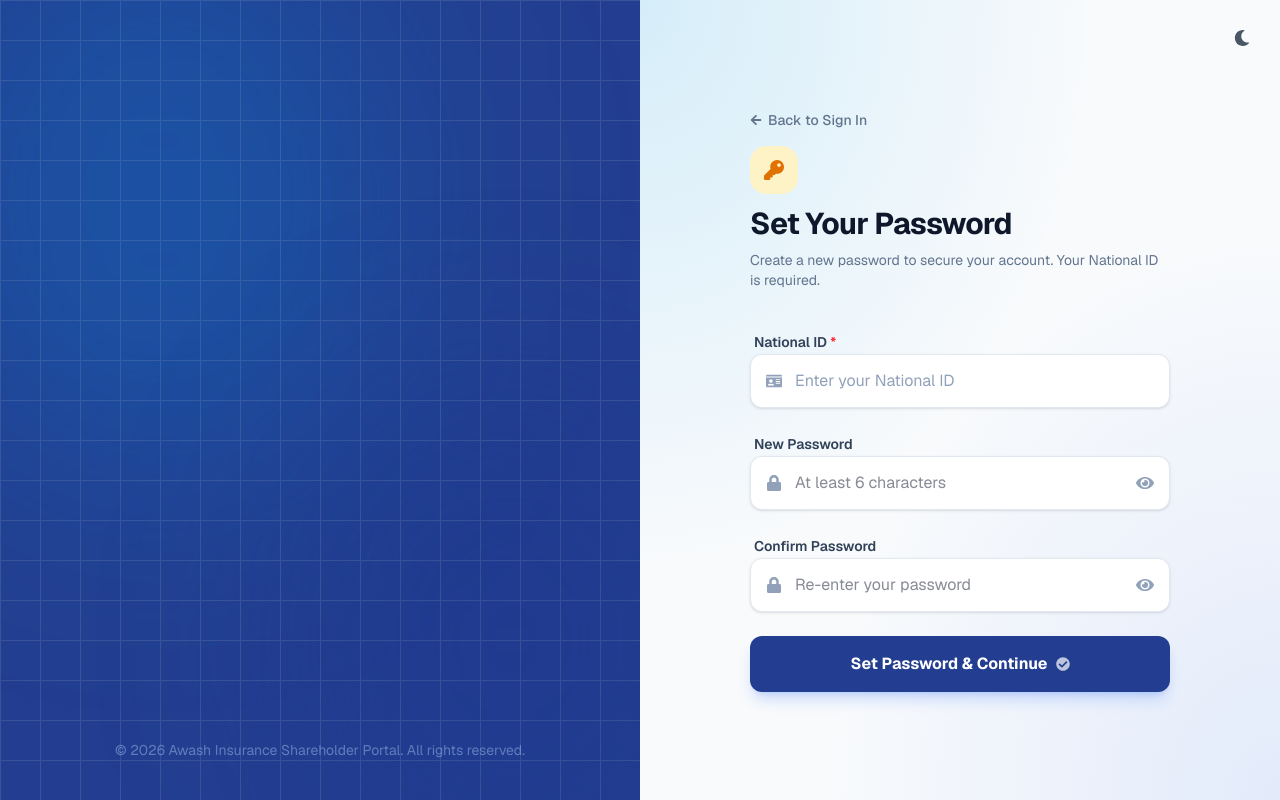
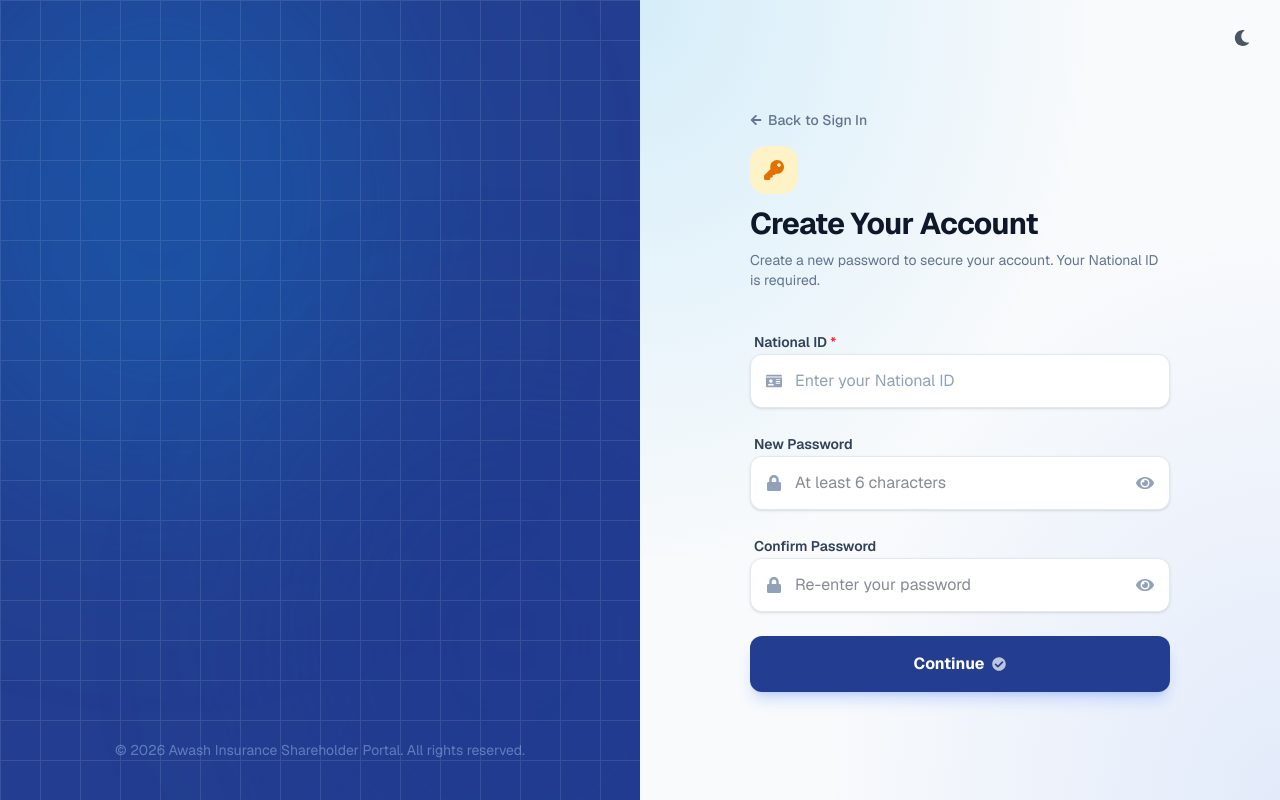
Before and after one commit to Fraol0411/Shareholder_nextjs, a Next.js app: page /login in a window 1280 px wide. Both pictures are taken after a click on the button "Enroll Now!". Built offline with nearby package versions, Linux system fonts and the light colour scheme.

Commit message:
correction

```diff
--- a/src/app/devidenddetail/page.js
+++ b/src/app/devidenddetail/page.js
@@ -333,6 +333,7 @@ function MetricCard({ label, value, icon: Icon, accent = 'blue', showCurrency =
 
 /* ── Profile Info Card ── */
 function ProfileCard({ record }) {
+  const { t } = useTranslation();
   const fields = [
     { icon: FaHashtag,      label: 'Registration No', value: record.reg_no },
     { icon: FaBuilding,     label: 'SIF No',          value: record.sif_no },
@@ -348,7 +349,7 @@ function ProfileCard({ record }) {
         <div className="p-1.5 bg-gray-100 rounded-lg text-gray-600 dark:bg-slate-700 dark:text-gray-300">
           <FaUser className="w-3.5 h-3.5" />
         </div>
-        <h3 className="text-sm sm:text-base font-bold text-gray-800 dark:text-gray-100">Shareholder Profile</h3>
+        <h3 className="text-sm sm:text-base font-bold text-gray-800 dark:text-gray-100">{t('profile.header')}</h3>
       </div>
       <div className="px-4 py-4 sm:p-5 grid grid-cols-2 sm:grid-cols-3 gap-x-4 gap-y-4 sm:gap-x-8 sm:gap-y-5">
         {fields.map(({ icon: Icon, label, value }) => (
--- a/src/app/login/page.js
+++ b/src/app/login/page.js
@@ -364,7 +364,7 @@ export default function LoginPage() {
                     <div className="mb-3 flex h-12 w-12 items-center justify-center rounded-2xl bg-amber-100 dark:bg-amber-900/40">
                       <FaKey className="text-xl text-amber-600 dark:text-amber-400" />
                     </div>
-                    <h2 className="text-2xl font-bold tracking-tight text-slate-900 dark:text-slate-100 sm:text-3xl">Set Your Password</h2>
+                    <h2 className="text-2xl font-bold tracking-tight text-slate-900 dark:text-slate-100 sm:text-3xl">Create Your Account</h2>
                     <p className="mt-1.5 text-sm text-slate-500 dark:text-slate-400 sm:mt-2">
                       Create a new password to secure your account. Your National ID is required.
                     </p>
@@ -466,7 +466,7 @@ export default function LoginPage() {
                         <div className="h-5 w-5 animate-spin rounded-full border-2 border-white/30 border-t-white" />
                       ) : (
                         <div className="flex items-center gap-2">
-                          <span>Set Password & Continue</span>
+                          <span>Continue</span>
                           <FaCheckCircle className="text-sm opacity-70" />
                         </div>
                       )}
--- a/src/locales/am.json
+++ b/src/locales/am.json
@@ -9,6 +9,7 @@
   "nav.logout": "ውጣ",
   "nav.openMenu": "ዋና ምናሌን ክፈት",
   "profile.title": "መገለጫ",
+  "profile.header": "የባለአክሲዮን መገለጫ",
   "profile.subtitle": "በመለያዎ ክፍለ ጊዜ የተቀመጠውን መረጃ ይመልከቱ።",
   "profile.name": "ሙሉ ስም",
   "profile.username": "የተጠቃሚ ስም",
@@ -80,7 +81,7 @@
   "home.investmentDecision": "የኢንቨስትመንት ውሳኔ",
   "home.investmentDecisionDescription": "የአሁኑን ድርሻዎን ወደ ካፒታል ማዞር ወይም መውሰድ ይምረጡ።",
   "home.action": "ተግባር",
-  "home.submissionHistory": "የማስገባት ታሪክ",
+  "home.submissionHistory": "የድርሻ ውሳኔዎች ታሪክ",
   "home.submissionHistoryDescription": "ያለፉ ውሳኔዎችዎን እና የአሁኑን የማጽደቅ ሁኔታ ይመልከቱ።",
   "home.records": "መዝገቦች",
   "home.staffOperations": "የሰራተኛ ስራዎች",
--- a/src/locales/en.json
+++ b/src/locales/en.json
@@ -9,6 +9,7 @@
   "nav.logout": "Logout",
   "nav.openMenu": "Open main menu",
   "profile.title": "Profile",
+  "profile.header": "Shareholder Profile",
   "profile.subtitle": "View the information saved in your account session.",
   "profile.name": "Full name",
   "profile.username": "Username",
--- a/src/locales/om.json
+++ b/src/locales/om.json
@@ -9,6 +9,7 @@
   "nav.logout": "Ba'i",
   "nav.openMenu": "Baafata guddaa bani",
   "profile.title": "Profaayilii",
+  "profile.header": "Profaayilii Abbootii Aksiyoonaa",
   "profile.subtitle": "Odeeffannoo yeroo seensaa herrega kee keessatti kuufame ilaali.",
   "profile.name": "Maqaa Guutuu",
   "profile.username": "Maqaa Fayyadamaa",
@@ -72,7 +73,7 @@
   "home.staffSubtitle": "Tajaajila abbootii qoodaa fi hojii guyyaa guyyaa bulchuuf meeshaalee barbaachisan argadhu.",
   "home.shareholderSubtitle": "Odeeffannoo abbaa qoodaa, murtii bu'aa fi seenaa kaffaltii kee bulchi.",
   "home.shareholderServices": "Tajaajila Abbaa Qoodaa",
-  "home.shareholderTitle": "Maal gochuu barbaadda?",
+  "home.shareholderTitle": "Maal gochuu barbaaddu?",
   "home.shareholderDescription": "Gara tajaajila invastimantii fi bu'aa keetti saffisaan seeni.",
   "home.dividendInsights": "Hubannoo Bu'aa",
   "home.dividendInsightsDescription": "Haftee kaappitaalaa, odeeffannoo bu'aa fi seenaa kaffaltii waggaa ilaali.",
@@ -80,7 +81,7 @@
   "home.investmentDecision": "Murtii Invastimantii",
   "home.investmentDecisionDescription": "Bu'aa kee gara kaappitaalaatti jijjiiruu ykn fudhachuu fili.",
   "home.action": "Tarkaanfii",
-  "home.submissionHistory": "Seenaa Galmee",
+  "home.submissionHistory": "Murtiiwwan Duraanii",
   "home.submissionHistoryDescription": "Murtiiwwan kee duraanii fi haala raggaasifamuu isaanii ilaali.",
   "home.records": "Galmeewwan",
   "home.staffOperations": "Hojii Hojjetaa",
```
